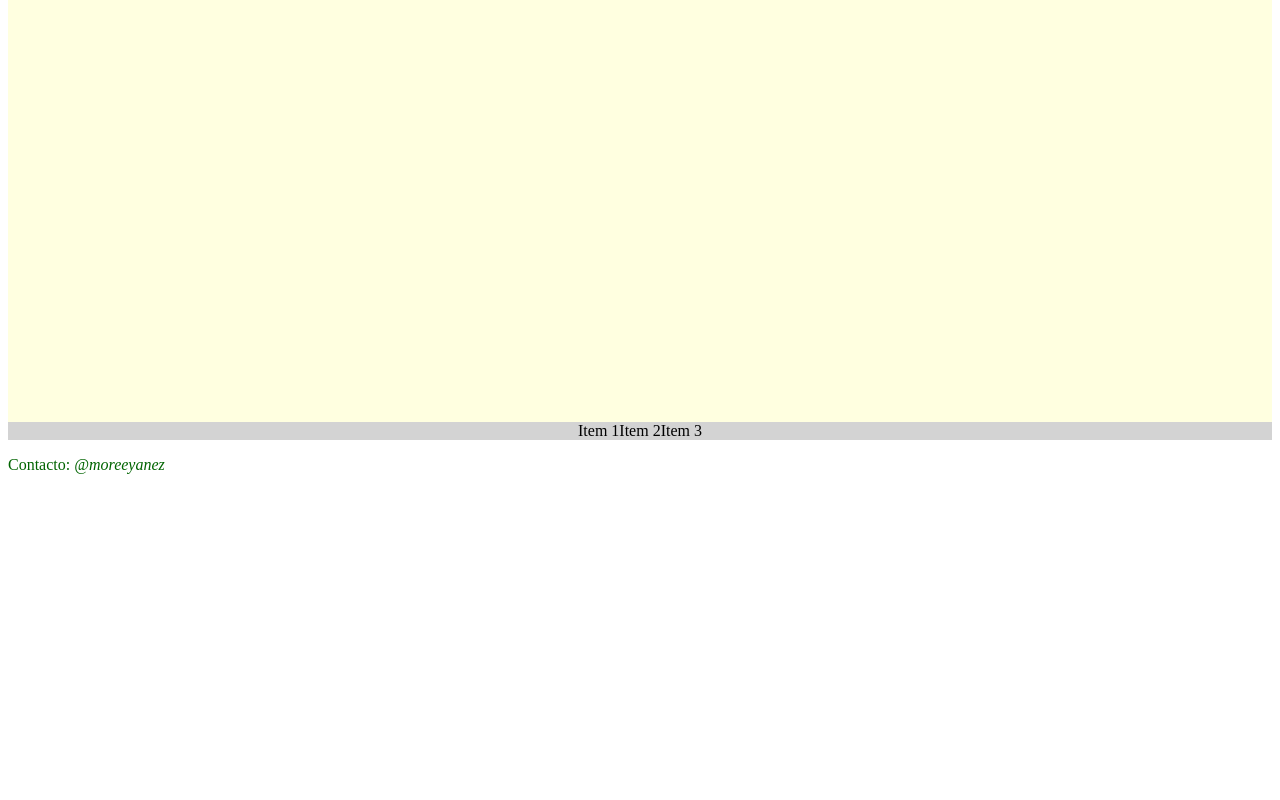
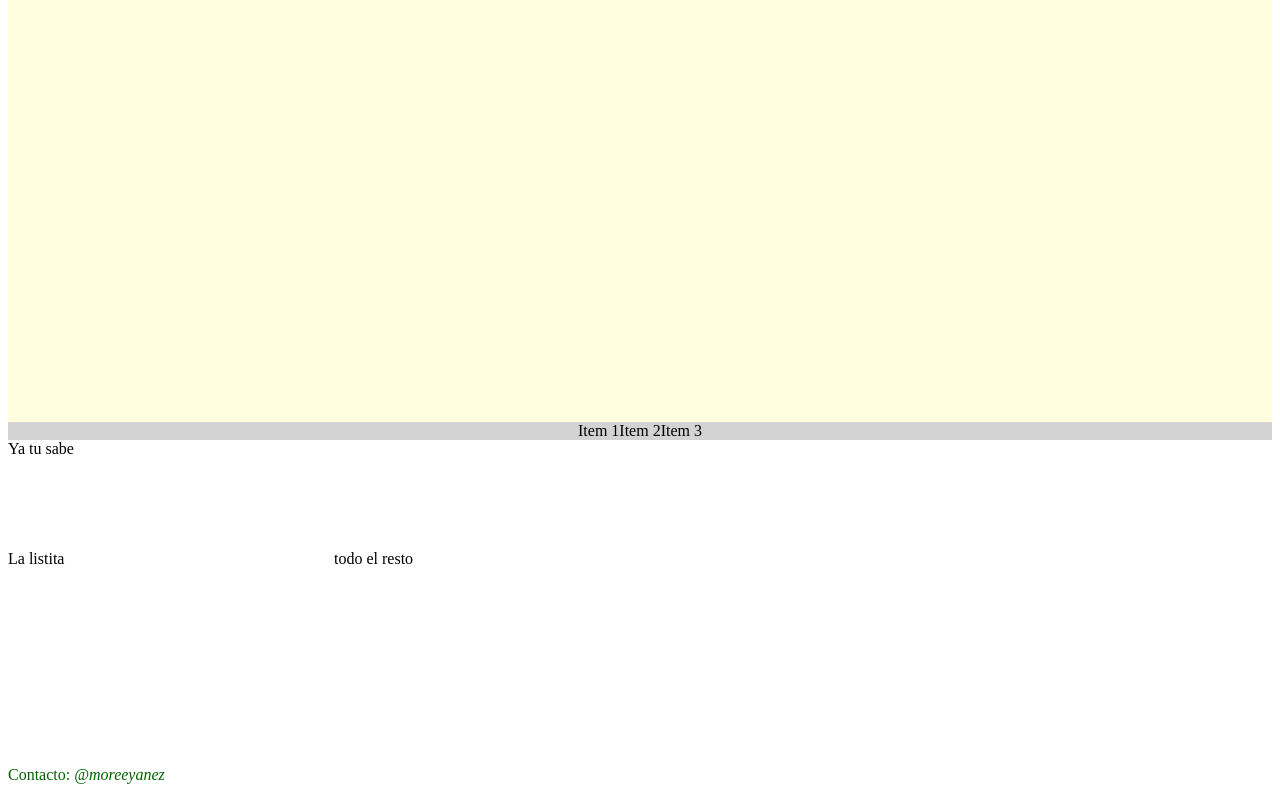
Before and after one commit to moreeyanez/probando, a plain HTML site: page index.html in a window 1280 px wide. Shown: the part 1977-2777 px from the top of the page. Before the commit the page ends 2467 px from the top, so only its background shows below. Drawn offline with Linux system fonts and the light colour scheme.

Commit message:
Probando las propiedades de grid

```diff
--- a/estilos.css
+++ b/estilos.css
@@ -95,3 +95,27 @@ p{
     background-color: lightgray;
     justify-content: center;
 }
+
+/*Grids*/
+.containers {
+    display: grid;
+    grid-template-columns: 1fr 2fr 1fr;
+    grid-template-rows: 100px 200px;
+    grid-template-areas:
+        "header header header"
+        "sidebar main .";
+    column-gap: 20px;
+    row-gap: 10px;
+}
+
+.header {
+    grid-area: header;
+}
+
+.sidebar {
+    grid-area: sidebar;
+}
+
+.main {
+    grid-area: main;
+}
--- a/index.html
+++ b/index.html
@@ -97,11 +97,16 @@
                 <p>Contenido de ejemplo...</p>
             </div>
 
-            <!--Propiedades de flexbox-->
             <div class="flex-container">
                 <div>Item 1</div>
                 <div>Item 2</div>
                 <div>Item 3</div>
+            </div>
+
+            <div class="containers">
+                <div class="header">Ya tu sabe</div>
+                <div class="sidebar">La listita</div>
+                <div class="main">todo el resto</div>
             </div>
 
         </section>
```
